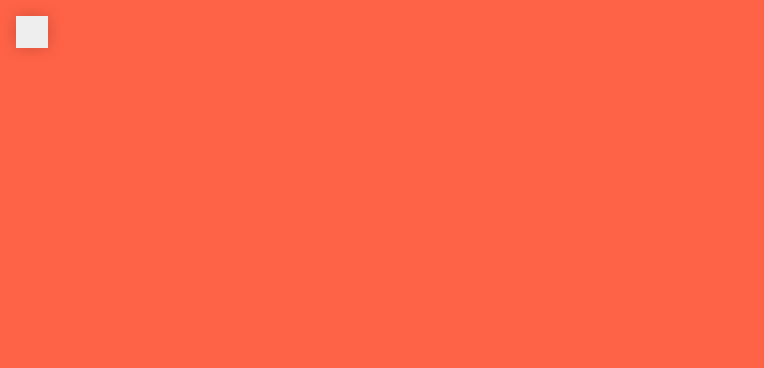
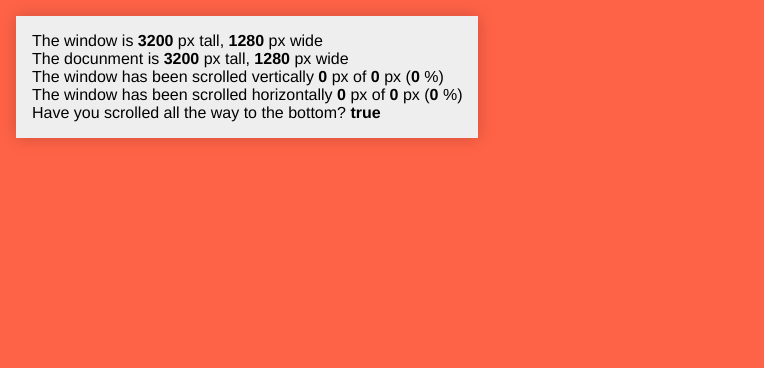
Before and after one commit to gb-idd-18/state-of-the-interface, a plain HTML site: page index.html in a window 1280 px wide. Shown: the top 368 px of the page, without its empty margins (0-764 px from the left). Drawn offline with Linux system fonts and the light colour scheme.

Commit message:
Example complete

```diff
--- a/css/index.css
+++ b/css/index.css
@@ -26,4 +26,9 @@ body {
 	font: 900 3em helvetica, sans-serif;
 	text-transform: uppercase;
 	text-shadow: 0 0 0.125em rgba(0,0,0,0.2);
+	opacity: 0;
+	transition: opacity 0.3s;
 }
+.full-viewport h2.show {
+	opacity: 1;
+}
--- a/index.html
+++ b/index.html
@@ -14,7 +14,7 @@
 			<!-- Info about the state of the interface will go here -->
 		</ul>
 
-		<main>
+		<main id="content">
 			<section class="full-viewport">
 				<h2>Wash</h2>
 			</section>
--- a/js/index.js
+++ b/js/index.js
@@ -0,0 +1,47 @@
+let haveHitBottom = false
+
+let theStateOfTheInterface = (event) => {
+
+  let winH = document.documentElement.clientHeight
+  let winW = document.documentElement.clientWidth
+  let docH = document.documentElement.scrollHeight
+  let docW = document.documentElement.scrollWidth
+  let winY = window.scrollY
+  let winX = window.scrollX
+  let maxY = docH - winH
+  let maxX = docW - winW
+  let pctY = Math.round(winY / Math.max(maxY, 1) * 100)
+  let pctX = Math.round(winX / Math.max(maxX, 1) * 100)
+
+  if (winY >= maxY) {
+    // You have definitely hit the bottom
+    // document.querySelector('#content').innerHTML += `
+    //   <section class="full-viewport">
+    //     <h2>Thank you.</h2>
+    //   </section>
+    //   `
+    haveHitBottom = true
+  }
+
+
+  if (document.querySelector('section:nth-child(2)').getBoundingClientRect().top < winH / 2) {
+    document.querySelector('section:nth-child(2) h2').classList.add('show')
+  } else {
+    document.querySelector('section:nth-child(2) h2').classList.remove('show')
+  }
+
+
+  document.querySelector('.panel').innerHTML = `
+    <li>The window is <strong>${winH}</strong> px tall, <strong>${winW}</strong> px wide</li>
+    <li>The docunment is <strong>${docH}</strong> px tall, <strong>${docW}</strong> px wide</li>
+    <li>The window has been scrolled vertically <strong>${winY}</strong> px of <strong>${maxY}</strong> px (<strong>${pctY}</strong> %)</li>
+    <li>The window has been scrolled horizontally <strong>${winX}</strong> px of <strong>${maxX}</strong> px (<strong>${pctX}</strong> %)</li>
+    <li>Have you scrolled all the way to the bottom? <strong>${haveHitBottom}</strong></li>
+  `
+
+}
+
+
+window.addEventListener('load', theStateOfTheInterface)
+window.addEventListener('scroll', theStateOfTheInterface)
+window.addEventListener('resize', theStateOfTheInterface)
```
